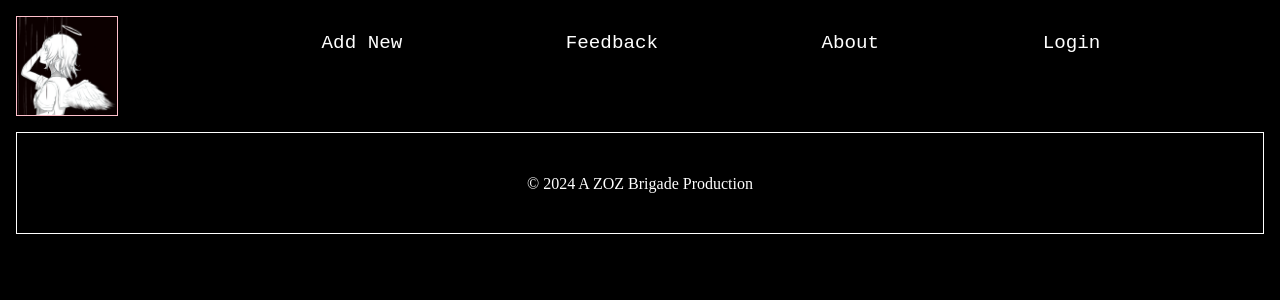
After one commit to Gareki1/silver-happiness-v3.0plus1.0, a Flask app: template templates/author.html in a window 1280 px wide. The commit adds this page. Shown: the top 300 px of the page. Run offline with Flask 3, Linux system fonts and the light colour scheme; the template is opened without the code that fills it, so the values that code supplies are empty.

Commit message:
Improvements

```diff
--- a/app.py
+++ b/app.py
@@ -1,20 +1,7 @@
 from flask import Flask, render_template, jsonify
-from database import load_authors_from_db
+from database import load_authors_from_db, load_author_details
 
 app = Flask(__name__)
-
-# AUTHORS = [{
-#     'id': 1,
-#     'authorname': 'Charles Dickens',
-#     'bookname': 'David Copperfield',
-#     'review': 'Kino.'
-# }, {
-#     'id': 2,
-#     'authorname': 'Richard Bach',
-#     'bookname': 'Jonathan Livingston Seagull',
-#     'review': 'Incredible.'
-# }]
-
 
 @app.route("/")
 def home():
@@ -27,6 +14,14 @@ def list():
   api_authors = load_authors_from_db()
   return jsonify(api_authors)
 
+@app.route("/author/<id>")
+def details(id):
+  author = load_author_details(id)
+  if not author:
+    return "Not Found", 404
+
+  return render_template('author.html', author=author)
+  #return jsonify(author)
 
 if __name__ == '__main__':
   app.run(host='0.0.0.0', debug=True)
--- a/static/css/style.css
+++ b/static/css/style.css
@@ -1,13 +1,39 @@
 body {
   background: black;
   color: white;
+  height: 100%;
   text-align: center;
-  padding: 2% 5% 0 5%;;
+  margin: 0;
+  padding: 0;
 }
+.nav {
+  height: 10%;
+  display:flex;
+  margin: 1rem;
+  flex-direction: row;
+  justify-content: space-between;
+}
+
+.navlist {
+  list-style: none;
+  width: -moz-available;
+  width: -webkit-fill-available;
+  width: stretch;
+  display: flex;
+  flex-direction: row;
+  justify-content: space-evenly;
+}
+
+.navlist li {
+  font-family: "Courier New", monospace;
+  font-size: 1.2rem;
+}
+
 img {
-  border: 2px solid pink;
-  max-height:256px;
-  max-width:256px;
+  border: 1px solid pink;
+  max-height: 100px;
+  max-width: 100px;
+  float: left;
 }
 
 .container {
@@ -25,7 +51,7 @@ img {
 
 .ele {
   font-family: "Times New Roman";
-  font-size: 1.5rem;
+  font-size: 1rem;
   width: 25%;
   font-weight: normal;
 }
@@ -37,6 +63,21 @@ img {
 
 .review {
   font-style: italic;
+}
+
+.btn {
+  text-decoration: none;
+  color: white;
+  border: 1px solid white;
+  padding: 8px;
+  max-width: fit-content;
+  font-size: 1rem;
+  transition: all 0.5s ease-in-out;
+}
+
+.btn:hover {
+  background: white;
+  color: black;
 }
 
 .footer {
--- /dev/null
+++ b/templates/author.html
@@ -0,0 +1,15 @@
+<!DOCTYPE html>
+<html>
+  <head>
+    <meta charset="utf-8">
+    <meta name="viewport" content="width=device-width, initial-scale=1">
+    <link rel="stylesheet" href="../static/css/style.css">
+    <title>{{author.bookname}}</title>
+  </head>
+  <body>
+    {% include 'nav.html' %}
+    <span>{{author.authorname}}</span>
+    <p>{{author.review}}</p>
+    {% include 'footer.html' %}
+  </body>
+</html>
--- /dev/null
+++ b/templates/footer.html
@@ -0,0 +1,3 @@
+<div class="footer">
+<span class="tag">© 2024 A ZOZ Brigade Production</span>
+</div>
--- /dev/null
+++ b/templates/nav.html
@@ -0,0 +1,9 @@
+<div class="nav">
+  <img class="rakka" src="../static/1570663126377.png">
+  <ul class="navlist">
+    <li>Add New</li>
+    <li>Feedback</li>
+    <li>About</li>
+    <li>Login</li>
+  </ul>
+</div>
```
Also changed, not shown: database.py (+10 -1 lines), templates/home.html (+7 -5 lines).
